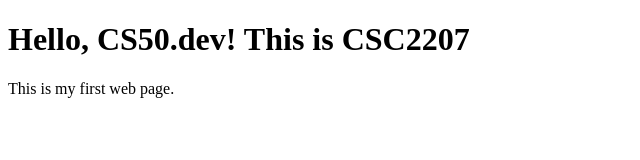
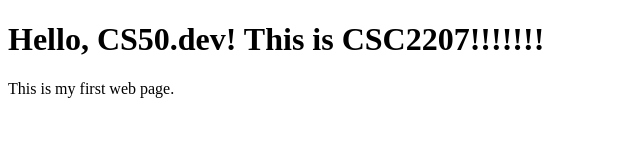
Before and after one commit to holistic3d/my_web_page, a plain HTML site: page index.html in a window 1280 px wide. Shown: the whole page, without its empty margins (0-640 px from the left). Drawn offline with Linux system fonts and the light colour scheme.

Commit message:
Fri, Feb 7, 2025, 4:33 PM +10:30

```diff
--- a/index.html
+++ b/index.html
@@ -6,7 +6,7 @@
     <title>My First Web Page</title>
 </head>
 <body>
-    <h1>Hello, CS50.dev! This is CSC2207</h1>
+    <h1>Hello, CS50.dev! This is CSC2207!!!!!!!</h1>
     <p>This is my first web page.</p>
 </body>
 </html>
```
